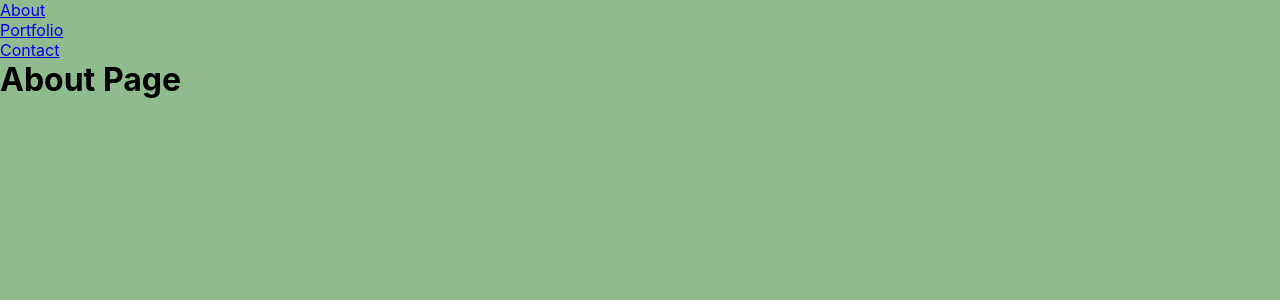
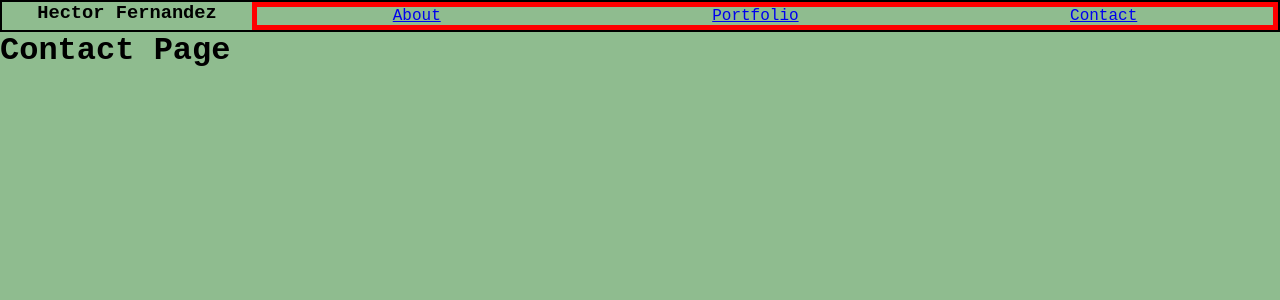
Before and after one commit to hkfernandez/portfolio-react, a React (Create React App) app: page /contact in a window 1280 px wide. Shown: the top 300 px of the page. Built offline with nearby package versions, Linux system fonts and the light colour scheme.

Commit message:
Update navbar style and links
changed paths to exact paths to make the links work - updated basic styling and flexbox functionality

```diff
--- a/src/App.css
+++ b/src/App.css
@@ -2,6 +2,7 @@
 	margin: 0;
 	padding: 0;
 	box-sizing: border-box;
+	font-family: 'Courier New', Courier, monospace;
 }
 
 body {
--- a/src/components/navbar/Navbar.css
+++ b/src/components/navbar/Navbar.css
@@ -1,38 +1,28 @@
-.App {
-  text-align: center;
+* {
+	margin: 0%;
+	padding: 0;
+	box-sizing: border-box;
 }
 
-.App-logo {
-  height: 40vmin;
-  pointer-events: none;
+.navbar {
+	display: flex;
+	flex-direction: row;
+	justify-content: space-around;
+	width: 100%;
+	border: 2px solid black;
 }
 
-@media (prefers-reduced-motion: no-preference) {
-  .App-logo {
-    animation: App-logo-spin infinite 20s linear;
-  }
+.list {
+	display: flex;
+	align-items: flex-end;
+	flex-direction: row;
+	justify-content: space-around;
+	list-style: none;
+	border: 5px solid red;
+	flex-grow: 3;
 }
 
-.App-header {
-  background-color: #282c34;
-  min-height: 100vh;
-  display: flex;
-  flex-direction: column;
-  align-items: center;
-  justify-content: center;
-  font-size: calc(10px + 2vmin);
-  color: white;
+h3 {
+	width: 250px;
+	text-align: center;
 }
-
-.App-link {
-  color: #61dafb;
-}
-
-@keyframes App-logo-spin {
-  from {
-    transform: rotate(0deg);
-  }
-  to {
-    transform: rotate(360deg);
-  }
-}
--- a/src/components/navbar/Navbar.js
+++ b/src/components/navbar/Navbar.js
@@ -1,20 +1,26 @@
 import React from 'react'
 import { BrowserRouter as Router, Switch, Route, Link } from "react-router-dom";
-import About from '../about/About'
-import Portfolio from '../portfolio/Portfolio'
-import Contact from '../contact/Contact'
+import About from '../about/About';
+import Portfolio from '../portfolio/Portfolio';
+import Contact from '../contact/Contact';
+import './navbar.css';
 
-function Navbar () {
+function clickTest() {
+	console.log('click');
+}
+
+function Navbar() {
 	return (
 		<Router>
 			<div>
-			<nav>
-			<ul>
+				<nav className='navbar'>
+					<h3>Hector Fernandez</h3>
+					<ul className='list'>
 						<li>
-				<Link to="/">About</Link>
+							<Link to="/" onClick={clickTest}>About</Link>
 						</li>
 						<li>
-				<Link to="/portfolio">Portfolio</Link>
+							<Link to="/portfolio" onClick={clickTest}>Portfolio</Link>
 						</li>
 						<li>
 							<Link to="/contact">Contact</Link>
@@ -23,13 +29,13 @@ function Navbar () {
 				</nav>
 
 				<Switch>
-			<Route path="/">
+					<Route exact path="/">
 						<About />
 					</Route>
-			<Route path="/portfolio">
+					<Route exact path="/portfolio">
 						<Portfolio />
 					</Route>
-			<Route path="/contact">
+					<Route exact path="/contact">
 						<Contact />
 					</Route>
 				</Switch>
```
Also changed, not shown: public/manifest.json. Lines whose indentation alone changed are shown as unchanged.
